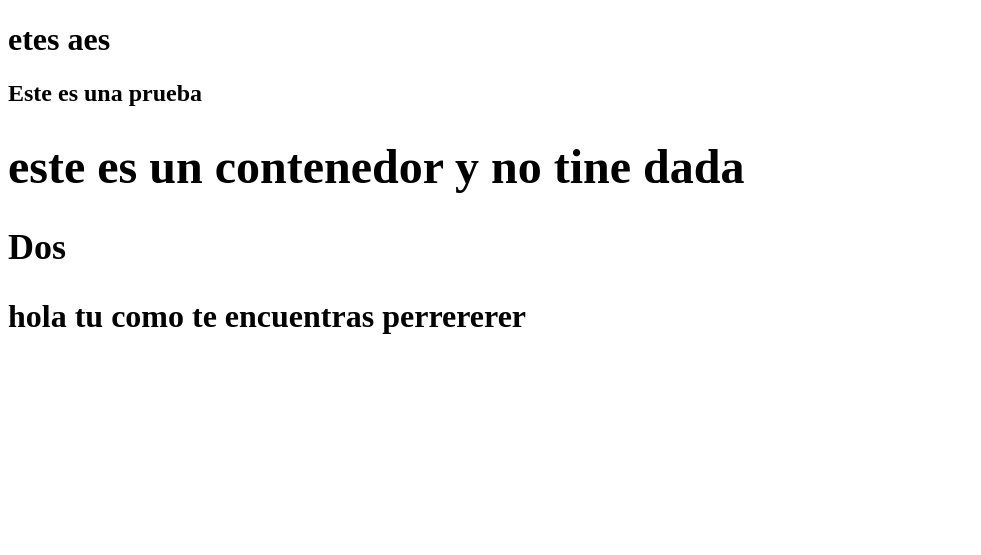
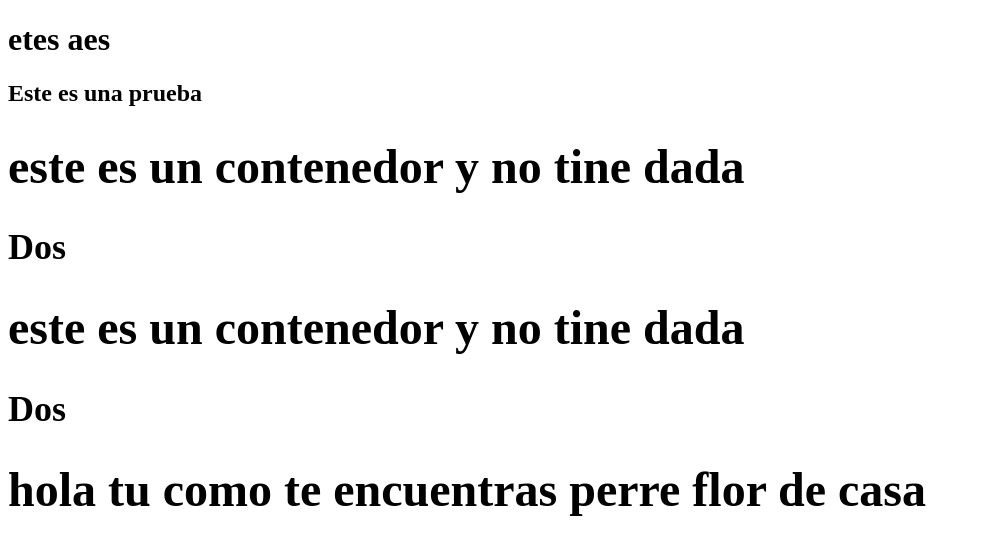
Before and after one commit to Mahynlo/Prueba_1, a PHP site: page / in a window 1280 px wide. Shown: the top 555 px of the page, without its empty margins (0-981 px from the left). Run offline with PHP 8.4, Linux system fonts and the light colour scheme.

Commit message:
segundo div

```diff
--- a/index.php
+++ b/index.php
@@ -12,7 +12,10 @@
             <h2>Dos<h2>
         </div>
 
-        <h1>hola tu como te encuentras perrererer</h1>
+
+        <div><h1>este es un contenedor y  no tine dada<h1>
+            <h2>Dos<h2>
+        <h1>hola tu como te encuentras perre flor de casa</h1>
 
 </head>
 <body>
```
